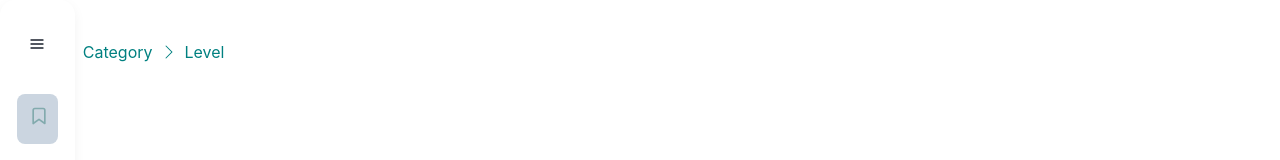
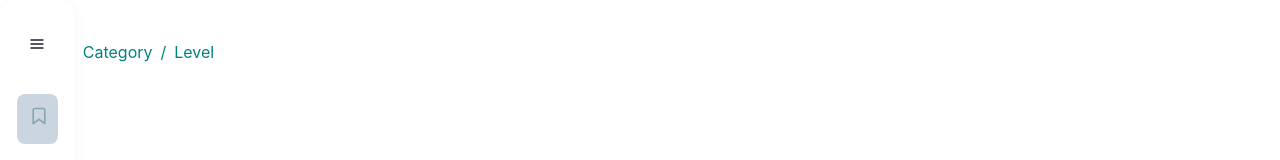
Before and after one commit to AVER343/quiz-app, a Next.js app: page /questions/1 in a window 1280 px wide. Shown: the top 160 px of the page. Built offline with nearby package versions, Linux system fonts and the light colour scheme.

Commit message:
autocomplete

```diff
--- a/src/components/breadcrumb/index.tsx
+++ b/src/components/breadcrumb/index.tsx
@@ -1,10 +1,10 @@
 import { Breadcrumb, BreadcrumbItem, BreadcrumbLink } from '@chakra-ui/react';
 import { useRouter } from 'next/router';
-import { BsChevronRight } from 'react-icons/bs';
+// import { BsChevronRight } from 'react-icons/bs';
 export function BreadCrumbComponent(props: { breadcrumbs: { href: string; title: string }[] }) {
 	let router = useRouter();
 	return (
-		<Breadcrumb spacing={'8px'} color={'teal'} colorScheme={'cyan'} separator={<BsChevronRight color='gray.500' />}>
+		<Breadcrumb spacing={'8px'} color={'teal'} colorScheme={'cyan'} separator={'/'}>
 			{props.breadcrumbs.map((e, index) => (
 				<BreadcrumbItem key={index}>
 					<BreadcrumbLink onClick={() => router.push(props.breadcrumbs[index].href)}>
```
